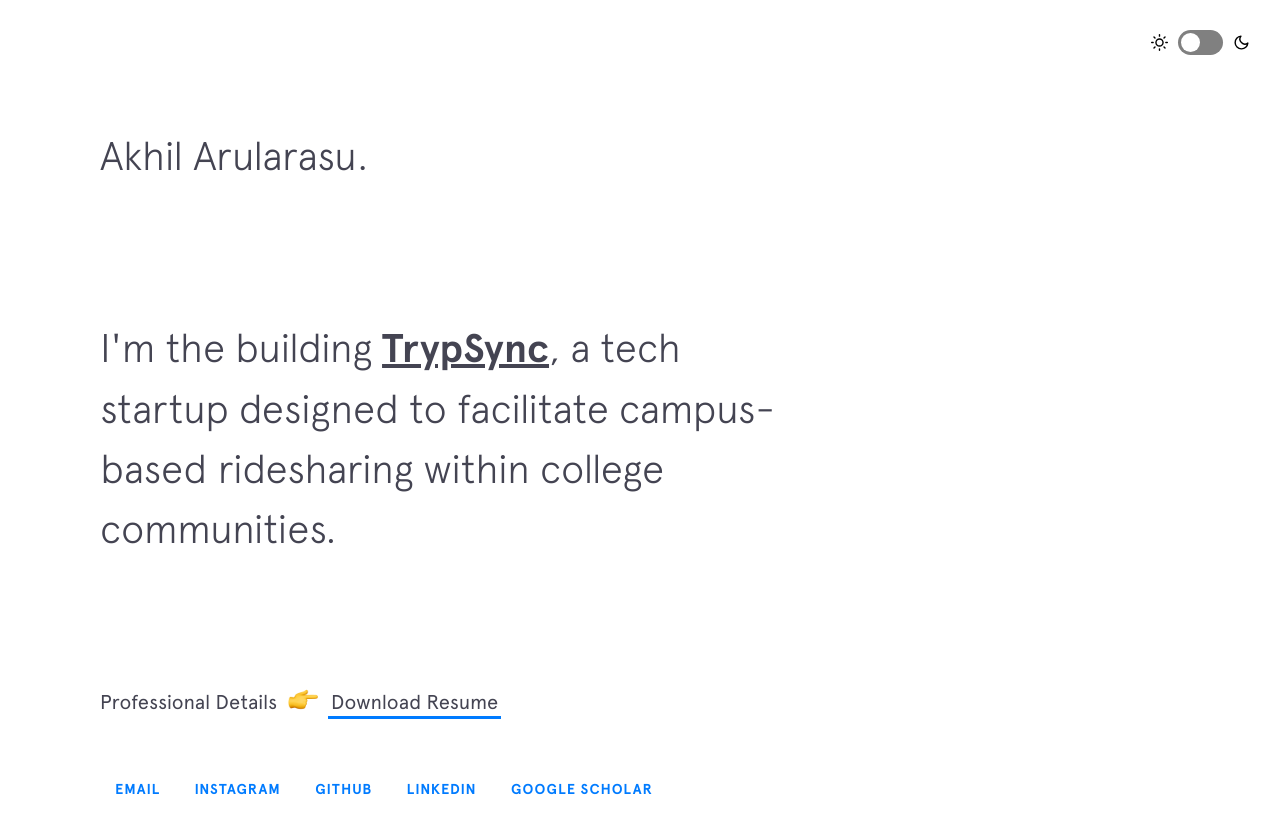
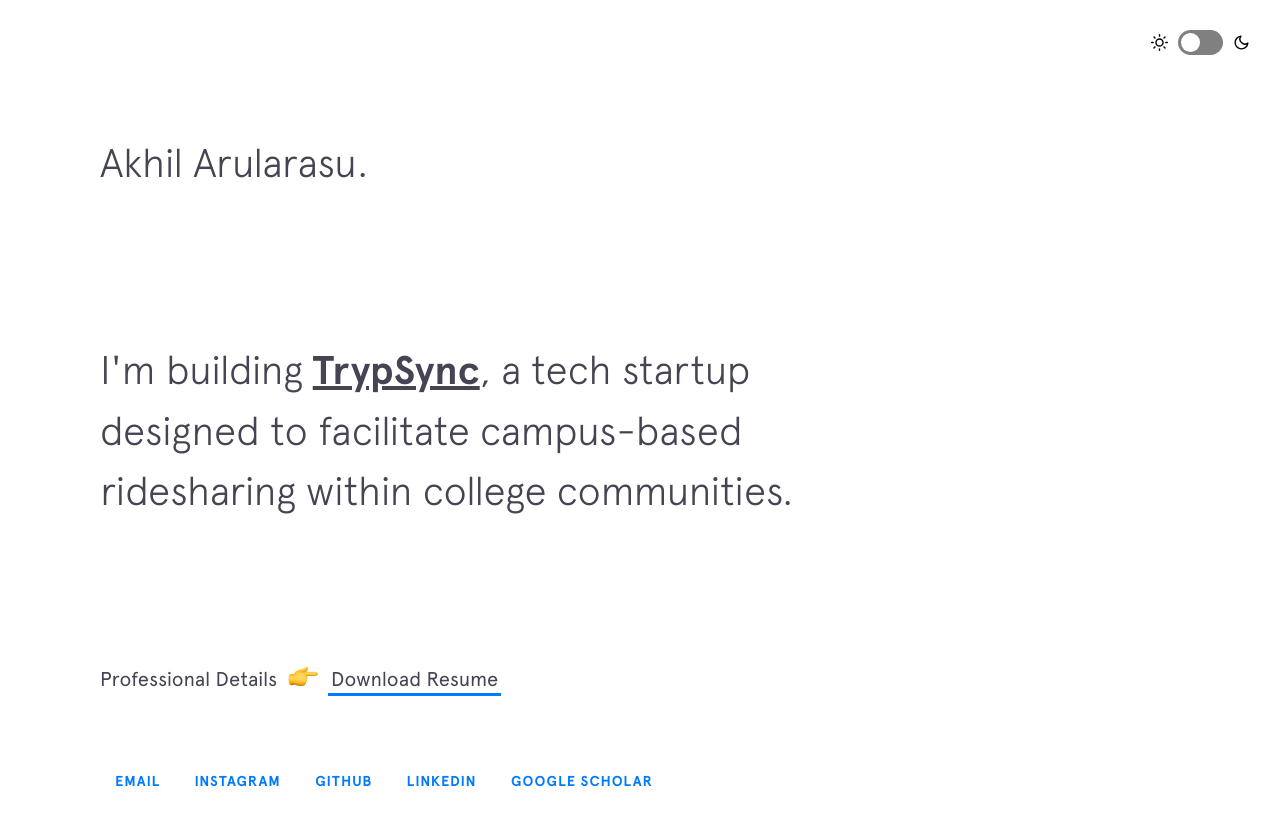
Before and after one commit to akhil-arularasu/akhil-arularasu.github.io, a Jekyll site: the page built from index.html, in a window 1280 px wide. Shown: the top 834 px of the page. Built offline with Jekyll 4.4.1, drawn with Linux system fonts in a browser that asks for light colours; nearby versions of some CDN libraries.

Commit message:
Update intro.html

```diff
--- a/_includes/intro.html
+++ b/_includes/intro.html
@@ -1,6 +1,6 @@
 <header class="intro">
   <h1 class="intro__hello">Akhil Arularasu.</h1>
-  <h5 class="intro__tagline">I'm the building <a href="https://www.trypsync.com" style="text-decoration: underline;">TrypSync</a>, a tech startup designed to facilitate campus-based ridesharing within college communities.</h5>
+  <h5 class="intro__tagline">I'm building <a href="https://www.trypsync.com" style="text-decoration: underline;">TrypSync</a>, a tech startup designed to facilitate campus-based ridesharing within college communities.</h5>
 
     <h3 class="intro__contact">
     <span> Professional Details </span>
```
